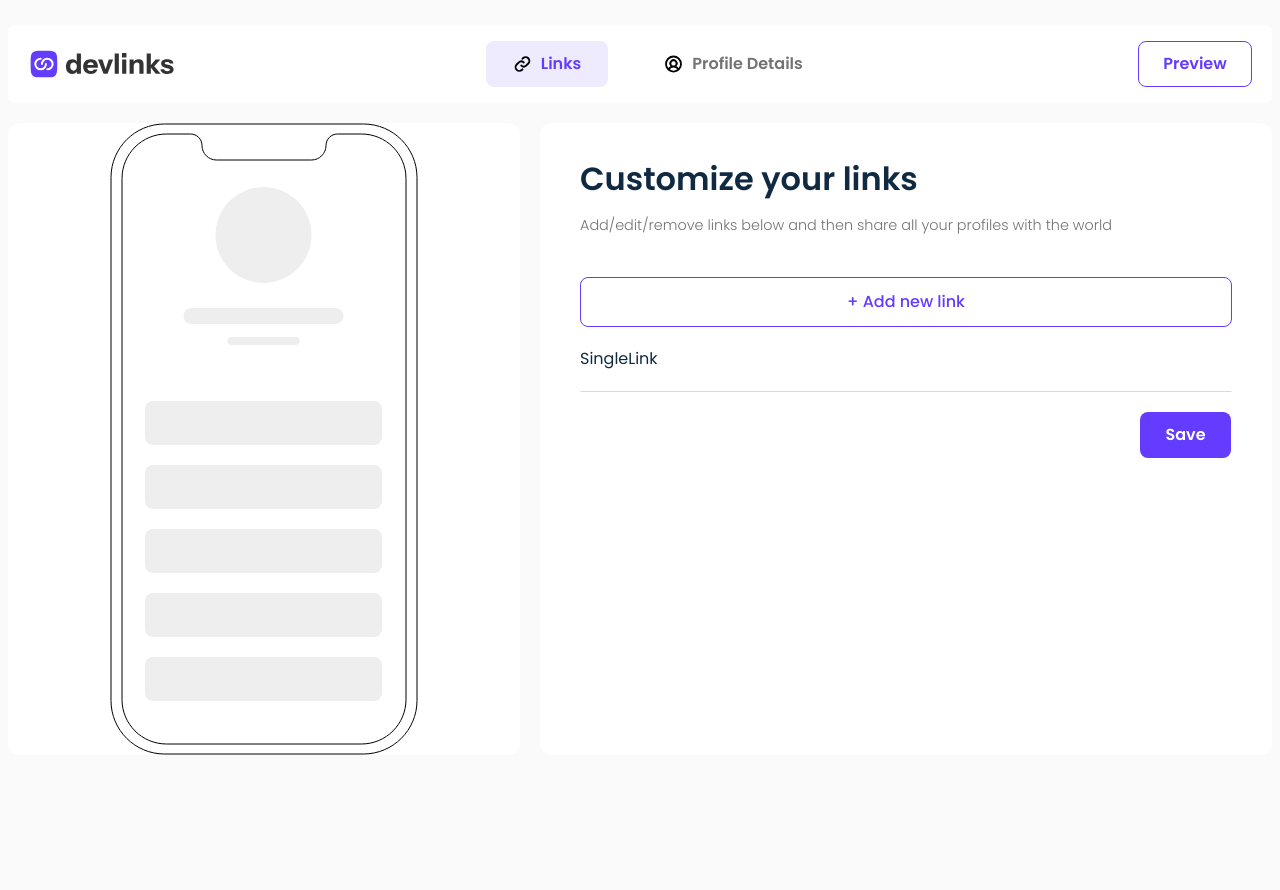
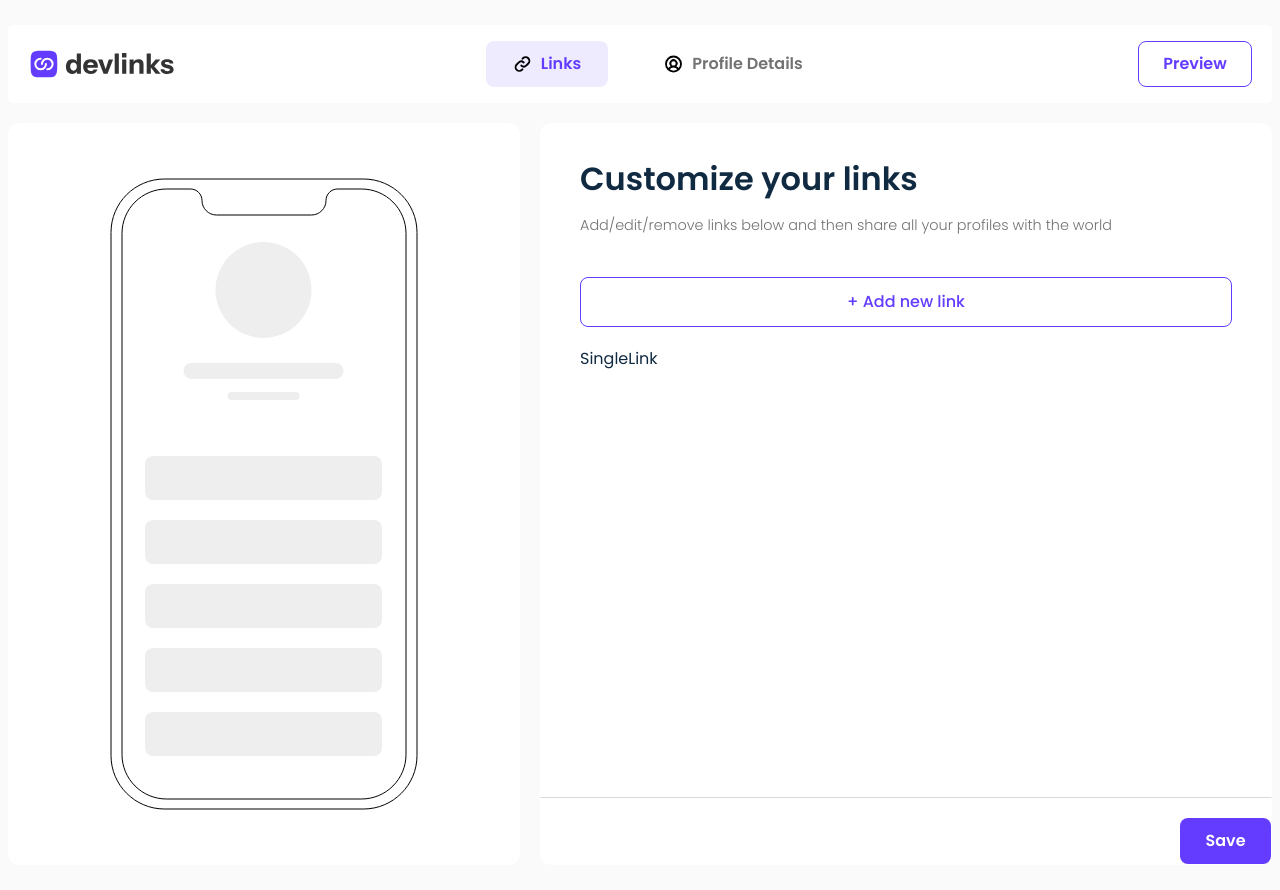
Before and after one commit to sandro21-glitch/link-sharing-app, a React (Vite) app: page /#/account in a window 1280 px wide. Before the commit the page ends 800 px from the top, so only its background shows below. Built offline with nearby package versions, Linux system fonts and the light colour scheme.

Commit message:
style: Adjust layout in CustomizeLinks component

```diff
--- a/src/features/account/linksPage/customizeLinks/CustomizeLinks.tsx
+++ b/src/features/account/linksPage/customizeLinks/CustomizeLinks.tsx
@@ -4,7 +4,7 @@ import SaveBtn from "./SaveBtn";
 import SingleLink from "./SingleLink";
 const CustomizeLinks = () => {
   return (
-    <form className="bg-white flex-1 rounded-[12px]">
+    <form className="bg-white flex-1 rounded-[12px] h-full">
       <h1 className="text-[2rem] font-semibold normal-case pt-10 px-10 mb-5">
         Customize your links
       </h1>
@@ -12,15 +12,15 @@ const CustomizeLinks = () => {
         Add/edit/remove links below and then share all your profiles with the
         world
       </p>
-      <div className="px-10">
+      <div className="px-10 min-h-[500px]">
         {/* add new link btn */}
         <AddNewLink />
         <SingleLink />
         {/* empty links */}
         {/* <EmptyLinks /> */}
-        {/* save btn */}
-        <SaveBtn />
       </div>
+      {/* save btn */}
+      <SaveBtn />
     </form>
   );
 };
```
